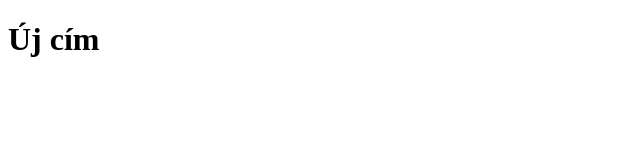
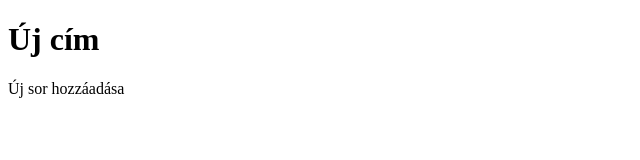
Before and after one commit to monoriferenc/ckik-kozos, a plain HTML site: page index.html in a window 1280 px wide. Shown: the whole page, without its empty margins (0-640 px from the left). Drawn offline with Linux system fonts and the light colour scheme.

Commit message:
Új bekezdés hozzáadása

```diff
--- a/index.html
+++ b/index.html
@@ -8,5 +8,6 @@
 </head>
 <body>
     <h1>Új cím</h1>
+    <p>Új sor hozzáadása</p>
 </body>
 </html>
```
